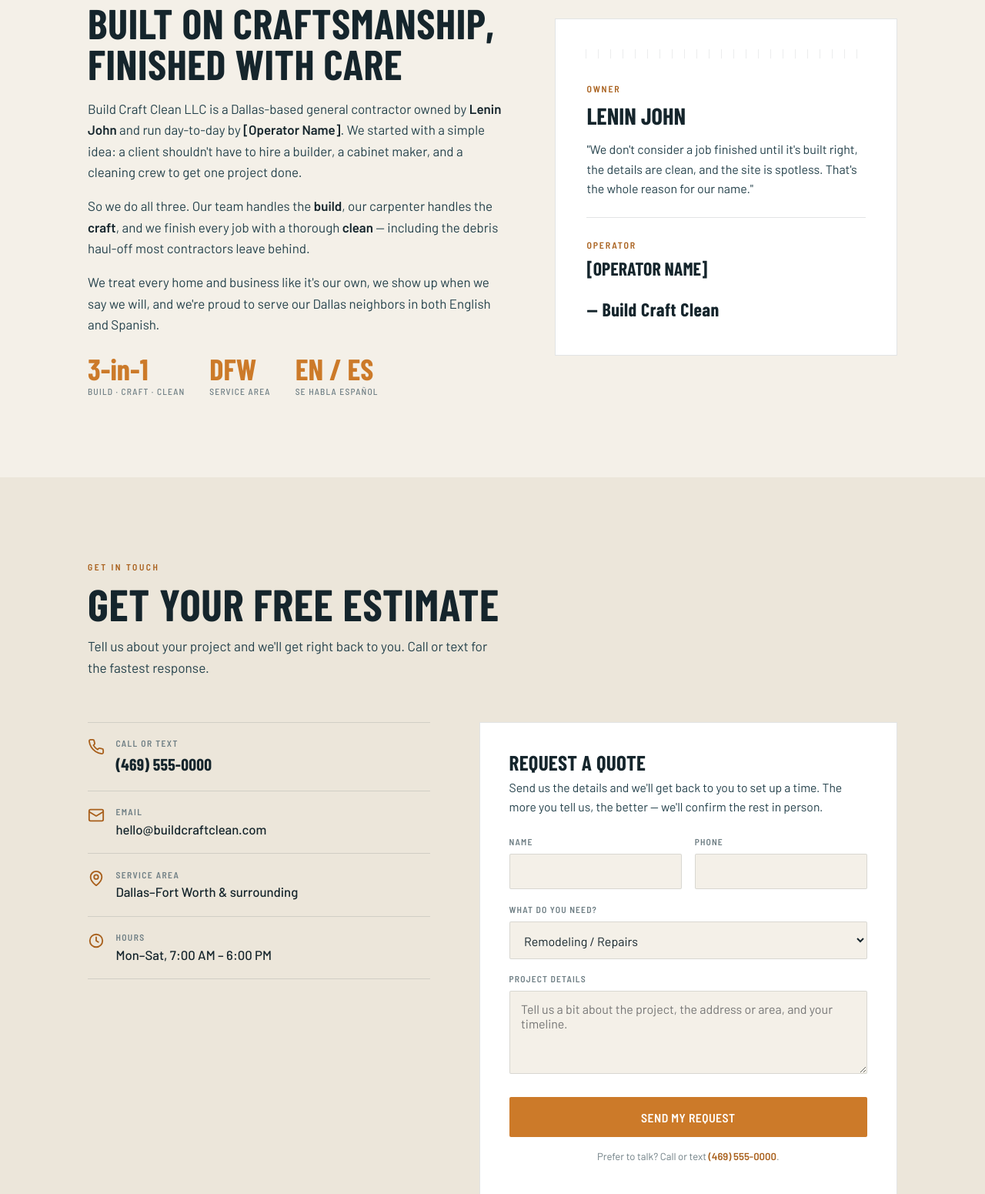
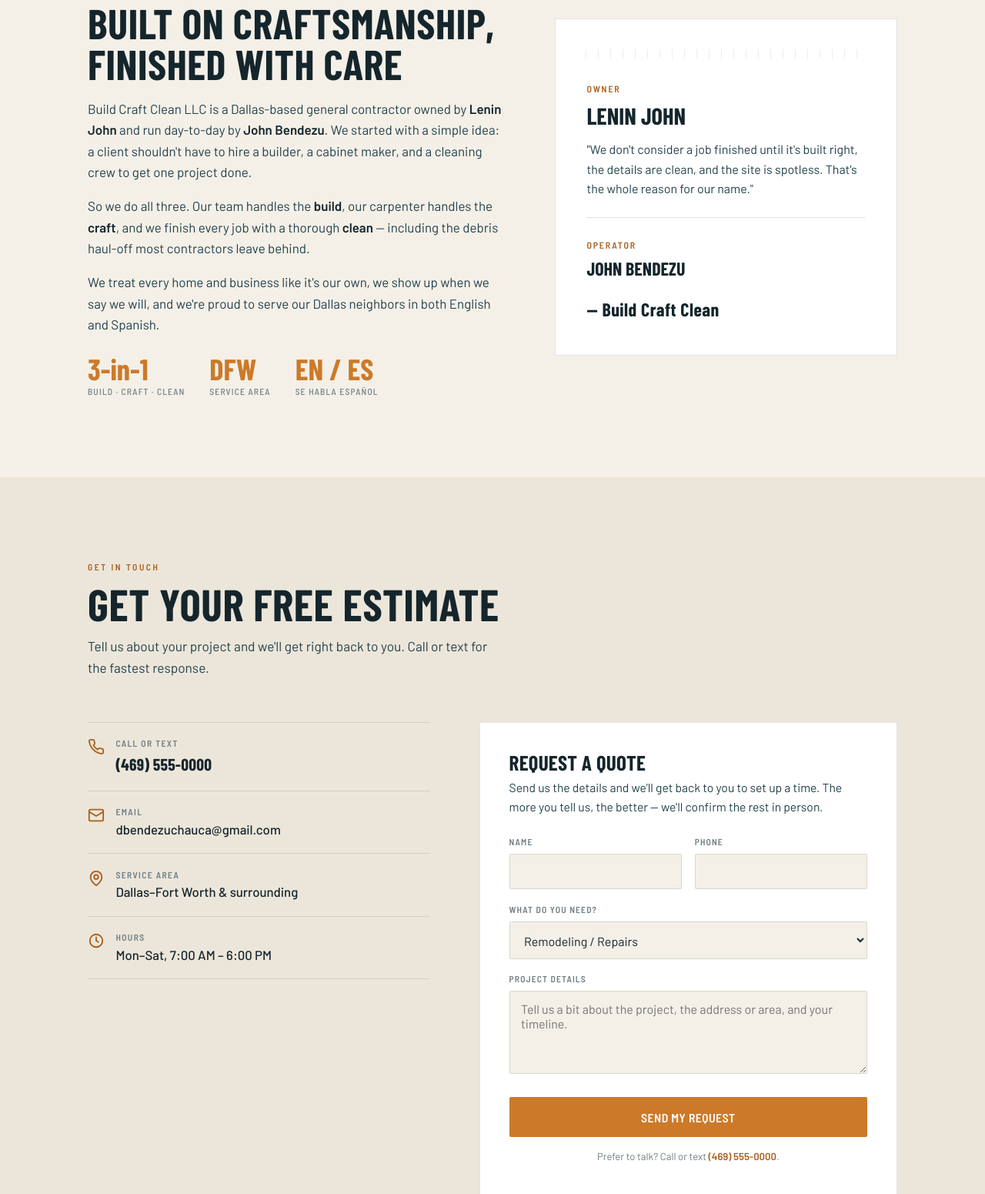
Before and after one commit to doryanbendezuchauc-ai/build-craft-clean, a plain HTML site: page index.html in a window 1280 px wide. Shown: the part 2661-4212 px from the top of the page at 77% size. Drawn offline with nearby package versions, Linux system fonts and the light colour scheme; a web font is replaced by a local one.

Commit message:
Fill in operator name and contact email
Co-Authored-By: Claude Fable 5 <noreply@anthropic.com>

```diff
--- a/index.html
+++ b/index.html
@@ -450,7 +450,7 @@
     <div class="about-copy reveal">
       <span class="eyebrow">Who we are</span>
       <h2 style="font-size:clamp(2.1rem,6vw,3.4rem);margin:.5rem 0 1.2rem;">Built on craftsmanship, finished with care</h2>
-      <p>Build Craft Clean LLC is a Dallas-based general contractor owned by <strong>Lenin John</strong> and run day-to-day by <strong>[Operator Name]</strong>. We started with a simple idea: a client shouldn't have to hire a builder, a cabinet maker, and a cleaning crew to get one project done.</p>
+      <p>Build Craft Clean LLC is a Dallas-based general contractor owned by <strong>Lenin John</strong> and run day-to-day by <strong>John Bendezu</strong>. We started with a simple idea: a client shouldn't have to hire a builder, a cabinet maker, and a cleaning crew to get one project done.</p>
       <p>So we do all three. Our team handles the <strong>build</strong>, our carpenter handles the <strong>craft</strong>, and we finish every job with a thorough <strong>clean</strong> — including the debris haul-off most contractors leave behind.</p>
       <p>We treat every home and business like it's our own, we show up when we say we will, and we're proud to serve our Dallas neighbors in both English and Spanish.</p>
       <div class="stats">
@@ -467,7 +467,7 @@
       <p>"We don't consider a job finished until it's built right, the details are clean, and the site is spotless. That's the whole reason for our name."</p>
       <div style="margin-top:1.5rem;padding-top:1.3rem;border-top:1px solid var(--line)">
         <span class="role">Operator</span>
-        <div class="who" style="font-size:1.5rem;margin:.45rem 0 0">[Operator Name]</div>
+        <div class="who" style="font-size:1.5rem;margin:.45rem 0 0">John Bendezu</div>
       </div>
       <div class="sig">— Build Craft Clean</div>
     </aside>
@@ -491,7 +491,7 @@
         </div>
         <div class="line">
           <svg viewBox="0 0 24 24" fill="none" stroke="currentColor" stroke-width="2" stroke-linecap="round" stroke-linejoin="round"><path d="M4 4h16a2 2 0 0 1 2 2v12a2 2 0 0 1-2 2H4a2 2 0 0 1-2-2V6a2 2 0 0 1 2-2Z"/><path d="m22 7-10 6L2 7"/></svg>
-          <div><div class="k">Email</div><a class="v small" href="mailto:hello@buildcraftclean.com">hello@buildcraftclean.com</a></div>
+          <div><div class="k">Email</div><a class="v small" href="mailto:dbendezuchauca@gmail.com">dbendezuchauca@gmail.com</a></div>
         </div>
         <div class="line">
           <svg viewBox="0 0 24 24" fill="none" stroke="currentColor" stroke-width="2" stroke-linecap="round" stroke-linejoin="round"><path d="M20 10c0 6-8 12-8 12s-8-6-8-12a8 8 0 0 1 16 0Z"/><circle cx="12" cy="10" r="3"/></svg>
@@ -585,7 +585,7 @@
         <div class="foot-col">
           <h4>Contact</h4>
           <a href="tel:+14695550000">(469) 555-0000</a>
-          <a href="mailto:hello@buildcraftclean.com">hello@buildcraftclean.com</a>
+          <a href="mailto:dbendezuchauca@gmail.com">dbendezuchauca@gmail.com</a>
           <p>Dallas–Fort Worth, TX</p>
         </div>
       </div>
```
